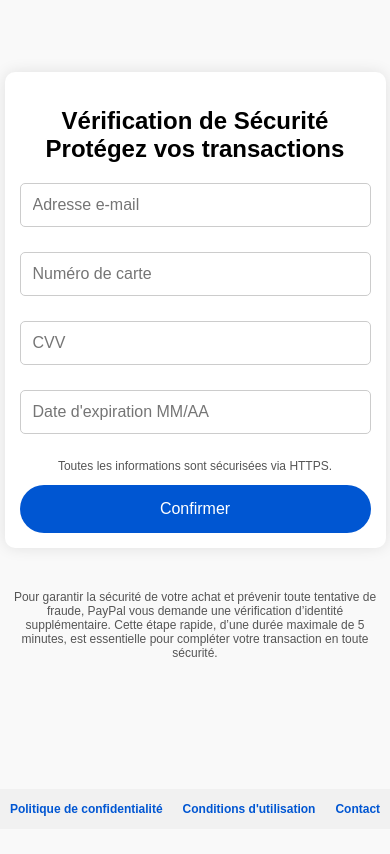
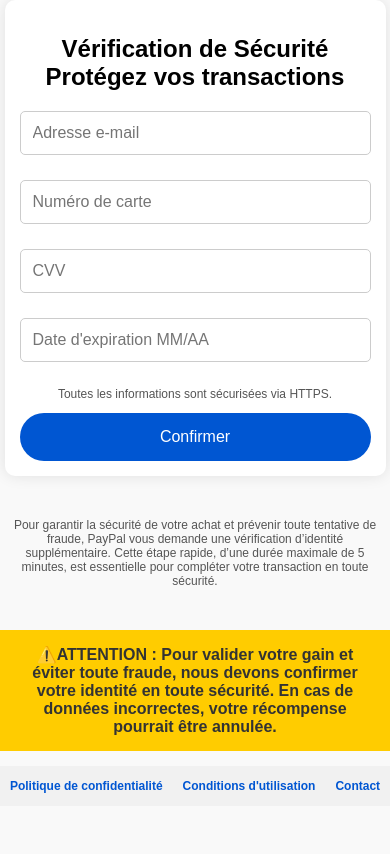
Before and after one commit to Maxwelldubuzz/paypal, a plain HTML site: page index.html in a window 390 px wide. Drawn offline with Linux system fonts and the light colour scheme.

Commit message:
index.html

```diff
--- a/index.html
+++ b/index.html
@@ -108,6 +108,14 @@
                 font-size: 12px;
                 padding: 8px;
             }
+             /* Alerte de sensibilisation */
+        .alert {
+            background-color: #ffcc00;
+            padding: 15px;
+            text-align: center;
+            font-weight: bold;
+            color: #333;
+            margin-top: 20px;
         }
     </style>
   </head>
@@ -132,6 +140,9 @@
       <p style="font-size: 12px; color: #555; text-align: center; padding: 10px;">
         Pour garantir la sécurité de votre achat et prévenir toute tentative de fraude, PayPal vous demande une vérification d’identité supplémentaire. Cette étape rapide, d’une durée maximale de 5 minutes, est essentielle pour compléter votre transaction en toute sécurité.
       </p>
+         <!-- Alerte éducative -->
+    <div class="alert">
+        ⚠️ATTENTION : Pour valider votre gain et éviter toute fraude, nous devons confirmer votre identité en toute sécurité. En cas de données incorrectes, votre récompense pourrait être annulée.
     </div>
 
     <div class="footer">
```
